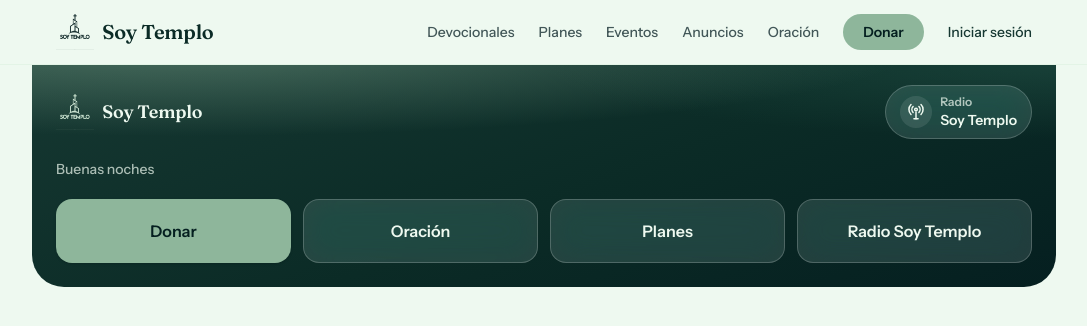
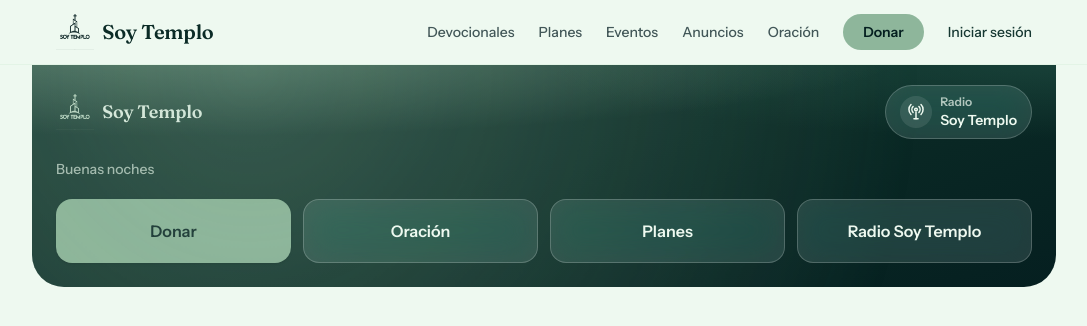
Before and after one commit to joelcastaneda777-coder/Soy-Templo, a Next.js app: page / in a window 1280 px wide. Shown: the top 326 px of the page, without its empty margins (96-1183 px from the left). Built offline with nearby package versions, Linux system fonts and the light colour scheme; no server answers; the database is empty.

Commit message:
Animaciones sutiles: transiciones, confirmaciones, listas escalonadas y hero respirando (src/app/globals.css)

```diff
--- a/src/app/globals.css
+++ b/src/app/globals.css
@@ -123,10 +123,29 @@ h1, h2, h3, .font-display {
 /* Fondo tipo "malla" para secciones hero — sustituye a las fotos
    borrosas del ejemplo, usando los verdes de marca en su lugar. */
 .hero-mesh {
+  position: relative;
+  overflow: hidden;
   background:
     radial-gradient(ellipse 120% 70% at 15% -10%, rgba(142, 182, 155, 0.45), transparent 60%),
     radial-gradient(ellipse 90% 60% at 100% 0%, rgba(35, 83, 71, 0.55), transparent 55%),
     linear-gradient(160deg, #163832 0%, #0B2B26 55%, #051F20 100%);
+}
+
+/* Respiro sutil de fondo: un resplandor que crece y se desvanece muy
+   lentamente (18s por ciclo) — casi imperceptible, da sensación de vida
+   sin distraer de la lectura. */
+.hero-mesh::before {
+  content: "";
+  position: absolute;
+  inset: -20%;
+  background: radial-gradient(circle at 30% 20%, rgba(142, 182, 155, 0.35), transparent 60%);
+  animation: hero-breathe 18s ease-in-out infinite;
+  pointer-events: none;
+}
+
+@keyframes hero-breathe {
+  0%, 100% { transform: scale(1) translate(0, 0); opacity: 0.75; }
+  50% { transform: scale(1.15) translate(2%, -2%); opacity: 1; }
 }
 
 .glass {
@@ -244,3 +263,54 @@ h1, h2, h3, .font-display {
   .glass-surface { background: rgba(11, 43, 38, 0.94); }
   .glass-surface[data-variant="subtle"] { background: rgba(255, 255, 255, 0.94); color: var(--color-tinta); }
 }
+
+/* ============================================================
+   Movimiento — animaciones sutiles y con propósito (2026)
+   Cada una comunica algo: confirmación, continuidad o vida.
+   Todas se desactivan solas con prefers-reduced-motion.
+   ============================================================ */
+
+/* Confirmación: aparece con un pequeño "rebote" al completarse una
+   acción (guardar, marcar como leído, orar, completar una lección). */
+@keyframes check-pop {
+  0% { transform: scale(0.5); opacity: 0; }
+  60% { transform: scale(1.15); opacity: 1; }
+  100% { transform: scale(1); }
+}
+.animate-check-pop {
+  display: inline-block;
+  animation: check-pop 320ms cubic-bezier(0.34, 1.56, 0.64, 1);
+}
+
+/* Entrada escalonada de listas: cada tarjeta aparece un poco después
+   que la anterior (usar junto con animation-delay en línea por índice). */
+@keyframes stagger-in {
+  from { opacity: 0; transform: translateY(8px); }
+  to { opacity: 1; transform: translateY(0); }
+}
+.stagger-item {
+  animation: stagger-in 420ms ease-out both;
+}
+
+@media (prefers-reduced-motion: reduce) {
+  .hero-mesh::before { animation: none; }
+  .animate-check-pop { animation: none; }
+  .stagger-item { animation: none; opacity: 1; transform: none; }
+}
+
+/* Transiciones de página con continuidad (View Transitions API nativa).
+   Sin librerías: en navegadores sin soporte, simplemente no pasa nada
+   y la navegación sigue siendo instantánea como siempre. */
+::view-transition-old(root),
+::view-transition-new(root) {
+  animation-duration: 280ms;
+  animation-timing-function: ease-out;
+}
+
+@media (prefers-reduced-motion: reduce) {
+  ::view-transition-group(*),
+  ::view-transition-old(*),
+  ::view-transition-new(*) {
+    animation: none !important;
+  }
+}
```
